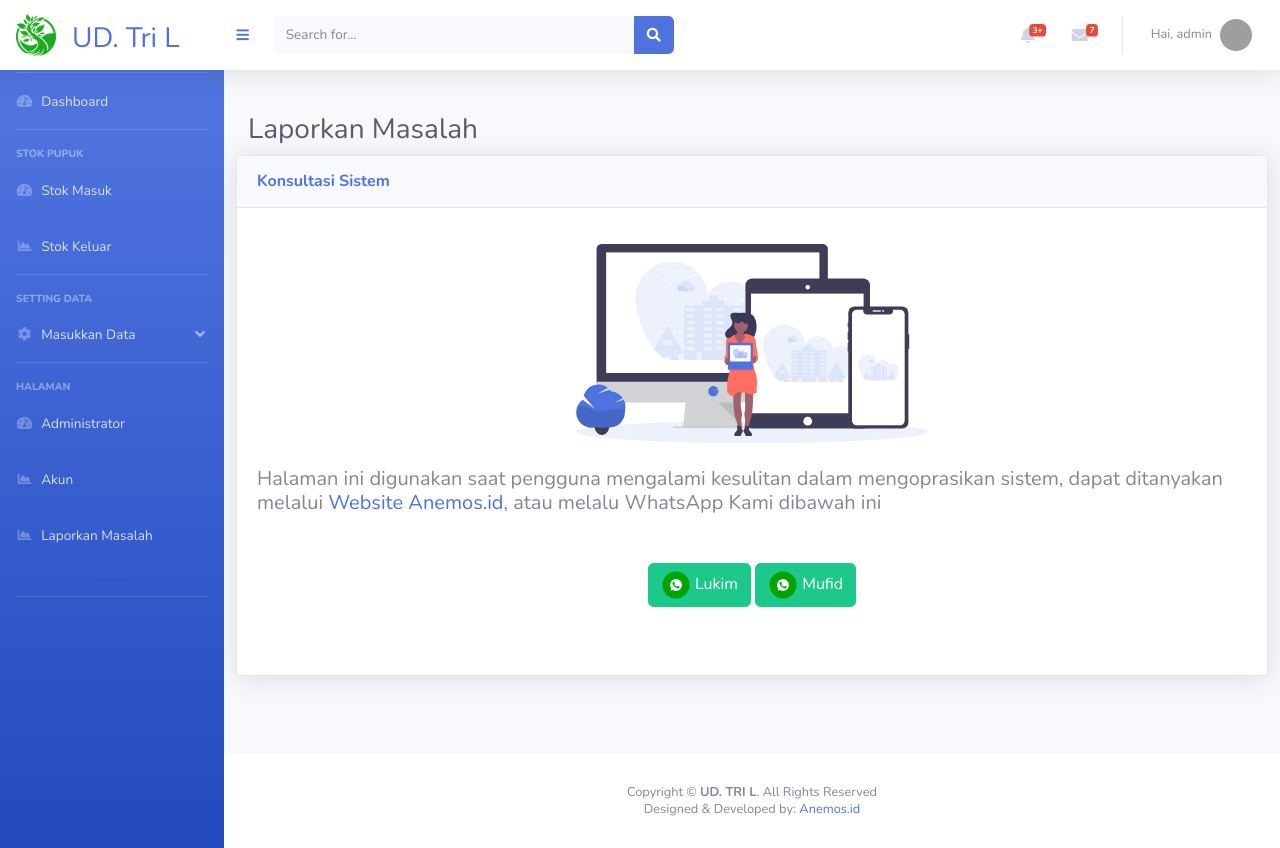
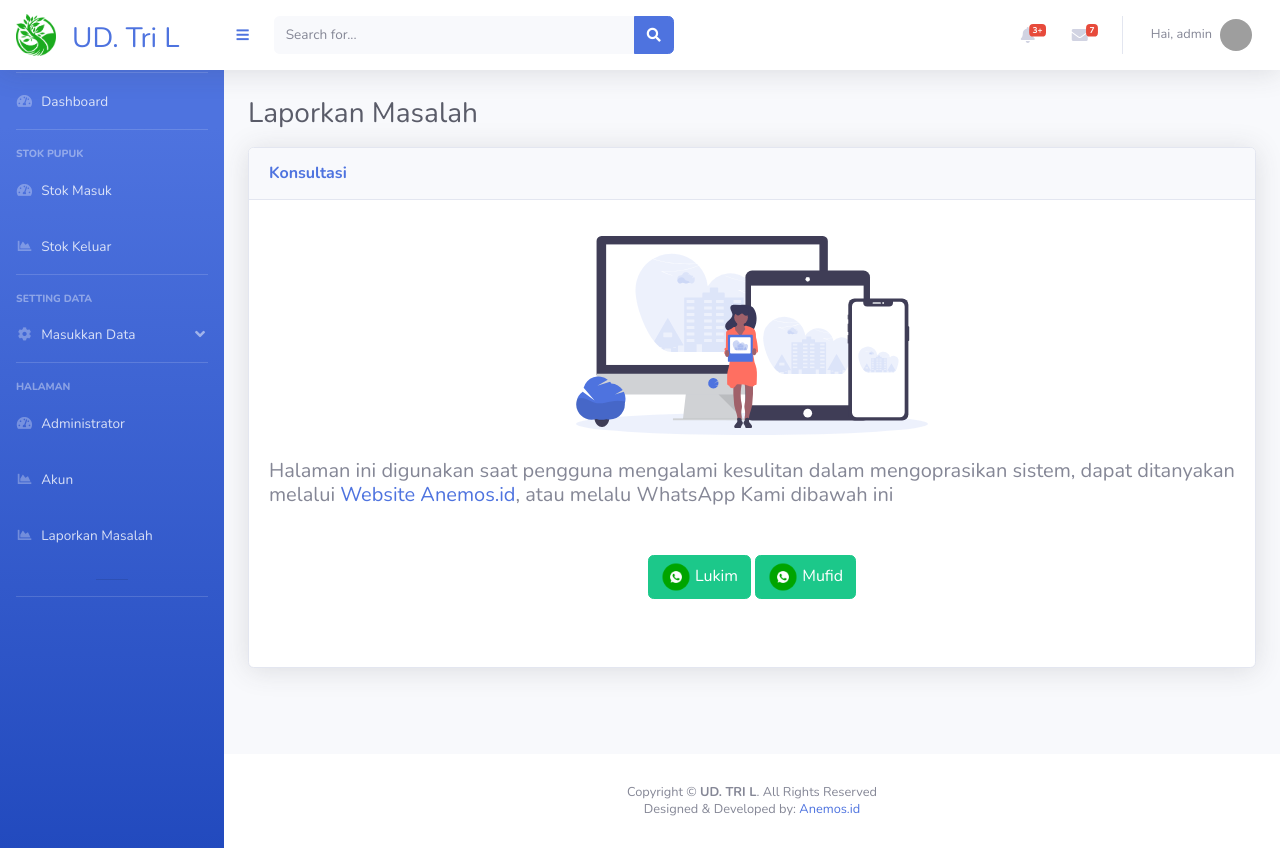
Before and after one commit to muffid/UD_tri_L, a PHP site: page /page_lap_masalah.php?m=1 in a window 1280 px wide. Run offline with PHP 8.4, Linux system fonts and the light colour scheme; a user stored in the database is signed in; data that the repository does not hold is empty; grey boxes are pictures that could not be loaded.

Commit message:
page lab masalah

```diff
--- a/page_lap_masalah.php
+++ b/page_lap_masalah.php
@@ -20,14 +20,13 @@ if(isset($_SESSION['login'])){
     <meta name="description" content="">
     <meta name="author" content="">
 
-    <title>UD. Tri L | Laporkan Masalah</title>
+    <title>UD. Tri L | Input Kelompok Tani</title>
 
     <!-- Custom fonts for this template-->
     <link href="vendor/fontawesome-free/css/all.min.css" rel="stylesheet" type="text/css">
     <link
         href="https://fonts.googleapis.com/css?family=Nunito:200,200i,300,300i,400,400i,600,600i,700,700i,800,800i,900,900i"
         rel="stylesheet">
-
     <!-- Custom styles for this template-->
     <link href="css/sb-admin-2.min.css" rel="stylesheet">
 </head>
@@ -43,31 +42,32 @@ if(isset($_SESSION['login'])){
         <div id="content-wrapper" class="d-flex flex-column">
             <!-- Main Content -->
             <div id="content">
-                <?php include "segment/header.php" ?>
+                <?php include "segment/header.php"; ?>
                 <!-- Begin Page Content -->
                 <div class="container-fluid">
                     <!-- Page Heading -->
                     <hr class="sidebar-divider my-0 mt-5 mb-5">
-                    <div class="d-sm-flex align-items-center justify-content-between">
-                        <h1 class="h3 mt-3 text-gray-800">Laporkan Masalah</h1>
+                    <div class="d-sm-flex align-items-center justify-content-between ">
+                        <h1 class="h3 mb-3 text-gray-800">Laporkan Masalah</h1>
                     </div>
-                </div>
-                <!-- End container-fluid -->
+                    <!-- Konten -->
 
-                <div class="col-lg-12 mb-6">
-                    <!-- Illustrations -->
+                    <div class="row">
+                        <div class="col-xl-12 col-lg-12">
                             <div class="card shadow mb-4">
-                        <div class="card-header py-3">
-                            <h6 class="m-0 font-weight-bold text-primary">Konsultasi Sistem</h6>
+                                <div
+                                    class="card-header py-3 d-flex flex-row align-items-center justify-content-between">
+                                    <h6 class="m-0 font-weight-bold text-primary">Konsultasi</h6>
                                 </div>
                                 <div class="card-body">
                                     <div class="text-center">
                                         <img class="img-fluid px-3 px-sm-4 mt-3 mb-4" style="width: 25rem;"
                                             src="img/undraw_posting_photo.svg" alt="...">
                                     </div>
-                            <h5>Halaman ini digunakan saat pengguna mengalami kesulitan dalam mengoprasikan sistem,
-                                dapat
-                                ditanyakan melalui<a target="_blank" rel="nofollow" href="https://anemos.id/"> Website
+                                    <h5>Halaman ini digunakan saat pengguna mengalami kesulitan dalam mengoprasikan
+                                        sistem, dapat ditanyakan melalui<a target="_blank" rel="nofollow"
+                                            href="https://anemos.id/">
+                                            Website
                                             Anemos.id</a>, atau melalu WhatsApp Kami dibawah ini</h5>
                                     <div class="my-5"></div>
                                     <center>
@@ -99,19 +99,16 @@ if(isset($_SESSION['login'])){
                                         );
                                     }
                                     </script>
+
                                 </div>
                             </div>
                         </div>
                     </div>
-            <!-- End of Main Content -->
-
-            <!-- footer -->
-            <?php include"segment/footer.php"; ?>
-            <!-- end footer -->
-
                 </div>
-        <!-- End of Content Wrapper -->
-
+            </div>
+            <?php include "segment/footer.php"; ?>
+        </div>
+    </div>
     </div>
     <!-- End of Page Wrapper -->
 
```
Lines whose indentation alone changed are shown as unchanged.
